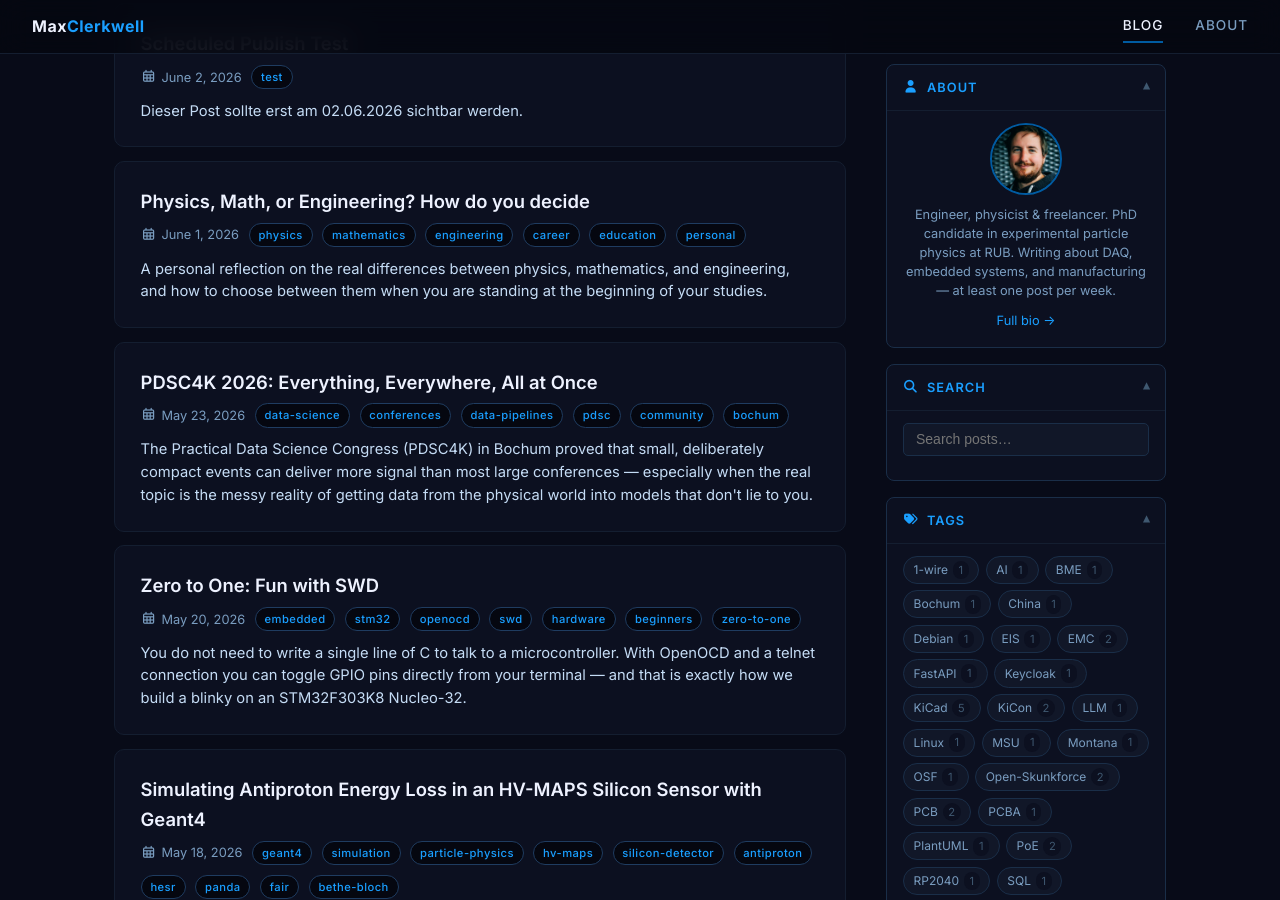
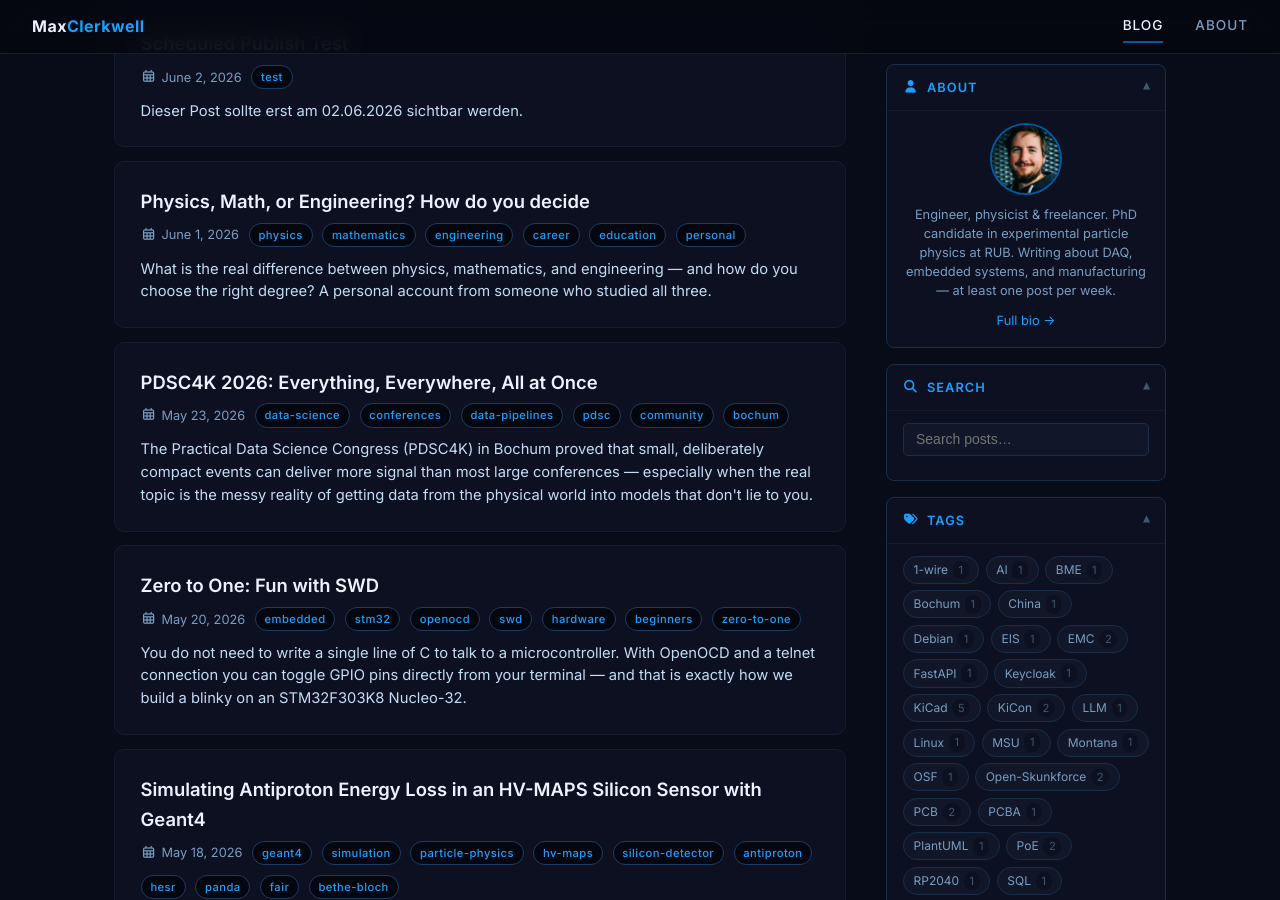
Before and after one commit to MaxClerkwell/maxclerkwell.github.io, a Jekyll site: the page built from index.html, in a window 1280 px wide and 900 px high, scrolled down 789 px. Built offline with Jekyll 4.4.1, drawn with Linux system fonts in a browser that asks for light colours; nearby versions of some CDN libraries; library files that are not in the unit come from our copies; comment, search, counter and statistics services are not loaded.

Commit message:
SEO: optimise physics-math-or-engineering article — keywords, headings
- Improve description for degree choice search queries
- Add keywords frontmatter
- Add four H2 headings to previously unstructured article

Co-Authored-By: Claude Sonnet 4.6 <noreply@anthropic.com>

```diff
--- a/_articles/physics-math-or-engineering-how-do-you-decide.md
+++ b/_articles/physics-math-or-engineering-how-do-you-decide.md
@@ -2,7 +2,8 @@
 title: "Physics, Math, or Engineering? How do you decide"
 date: 2026-06-01
 tags: [physics, mathematics, engineering, career, education, personal]
-description: "A personal reflection on the real differences between physics, mathematics, and engineering, and how to choose between them when you are standing at the beginning of your studies."
+description: "What is the real difference between physics, mathematics, and engineering — and how do you choose the right degree? A personal account from someone who studied all three."
+keywords: "difference between physics and engineering degree, should I study physics or engineering, physics mathematics engineering career, which degree to choose STEM"
 ---
 
 When I was a child, I spent a lot of time in industrial halls and at trade fairs instead of sitting in classrooms. My father studied electrical engineering first and then mechanical engineering. He worked on differential dosing scales early in his career and later moved to Degussa, where he designed complete process engineering plants. By his forties he was responsible for planning and realizing large industrial facilities, both in Germany and in China.
@@ -11,9 +12,13 @@ One of the things that always impressed me was that he started building plants i
 
 He took me to my first major trade show when I was six years old. I think it was the "K" in Düsseldorf. He asked some of his colleagues to take me around and explain the machines to me. From that day on I often went to work with him, sometimes even skipping school. I was completely fascinated by how machines could perform tasks that were too heavy, too hot, or too dangerous for any human, and do them with astonishing speed and precision. That early exposure shaped something deep in me. I did not just want to understand machines. I wanted to be part of the world that builds them.
 
+## How I Ended Up Studying Three Different Fields
+
 So when the time came to choose a subject, mechanical engineering felt like the obvious and only reasonable choice. After I graduated as a state-certified engineer, I began to feel that my real strengths might actually lie in electrical engineering. While I was studying for my bachelor's degree in electrical engineering, a friend passed me a job opportunity at Puls Plasma Technik in Dortmund. That job brought me into contact with high-voltage and pulsed-power equipment used at places like CERN, GSI, COSY, and DESY. Standing in front of those systems, I suddenly understood that I did not just want to build machines anymore. I wanted to understand the fundamental physics that made such extreme machines possible in the first place. That was the moment particle physics became unavoidable for me.
 
 Over the years, a simple model formed in my mind that helps me explain to myself and to others how physics, mathematics, and engineering actually relate to each other. I like to tell it with a picture.
+
+## Physics, Mathematics, and Engineering: A Model That Finally Made Sense
 
 Imagine a large boulder lying in front of a mountain. Three people are asked to move it to the other side. In technology we usually solve problems like this by doing something that reminds me of the Laplace transform. We take a difficult, messy real-world problem and project it into a cleaner, more abstract space where it becomes easier to handle. We solve it there, and then we bring the solution back into reality.
 
@@ -25,11 +30,15 @@ After the mathematician has done their work, you usually end up with design guid
 
 All three roles are necessary, and they are genuinely different.
 
+## Which Field Suits You? The Honest Differences
+
 If you are the kind of person who feels deep satisfaction when you manage to prove that something must be true in every possible case, and you enjoy spending long hours working with almost nothing but paper, ink, and precise language, then mathematics is probably the right field for you. You need patience and a love for rigor.
 
 If you enjoy the struggle of taking something messy and real, measuring it carefully, finding patterns, and then expressing those patterns in mathematical form, physics will probably feel exciting to you. You get to live between the real world and the mathematical world.
 
 If you enjoy mathematics and physics but become happiest when you can actually build something that works, when you like working with constraints, when you enjoy the creative act of finding practical solutions that are good enough even if they are not perfect on paper, then engineering is likely where you belong.
+
+## Why Switching Degrees Is Not a Failure
 
 One thing that often confuses students is that the first years of study in these fields look quite similar. Most engineering programs start with mechanics, basic electronics, and mathematics. Most physics programs start with mechanics, electromagnetism, optics, and thermodynamics. Mathematics begins with analysis and linear algebra. Because of this overlap, many people feel uncertain or even guilty when they switch directions after one or two years. I think that feeling is usually unnecessary. Switching can simply mean that you are getting to know yourself better. You can only guess what a field will actually feel like from the outside. If you discover after some time that you are on the wrong train, getting off at the next station is not a failure. It is information.
 
```
